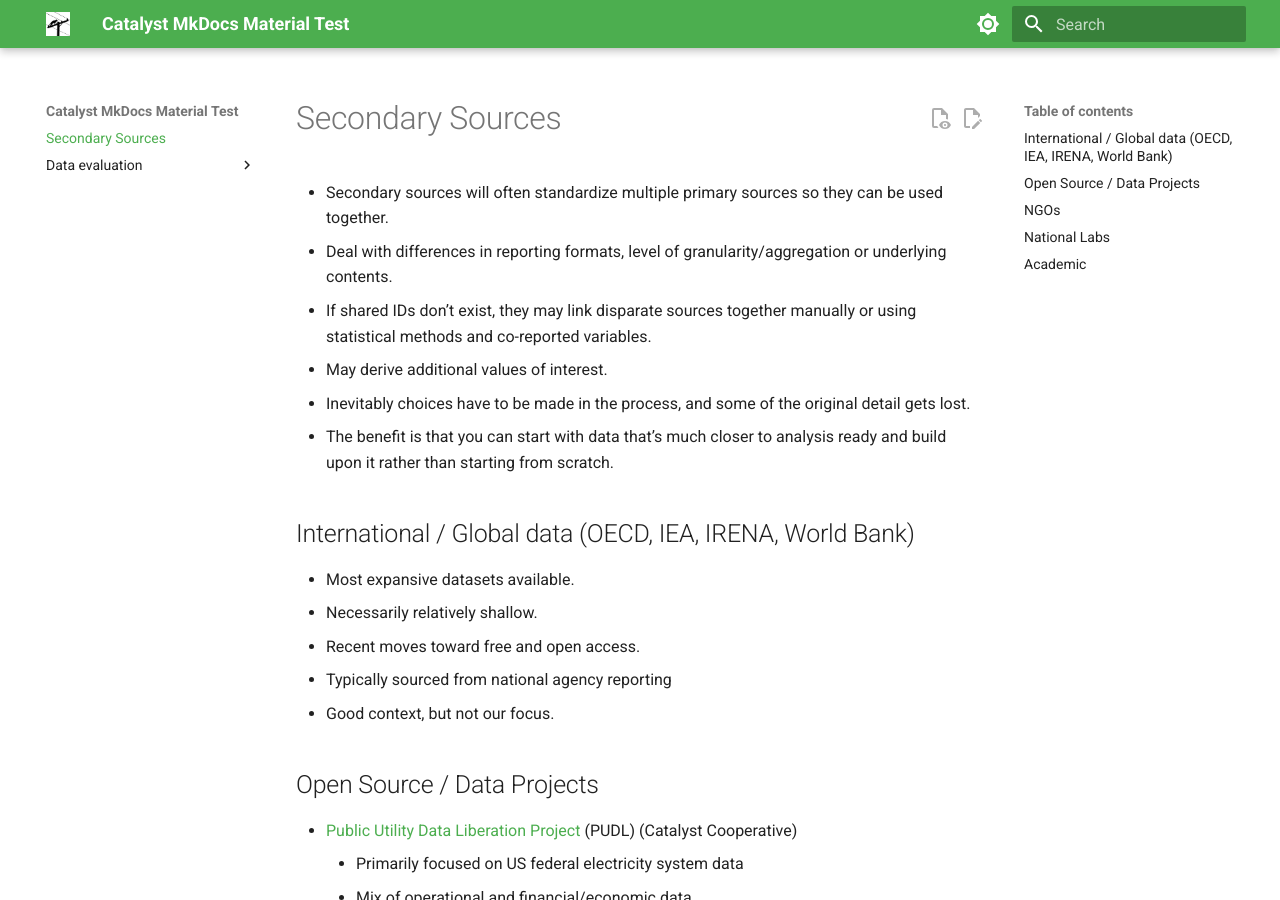
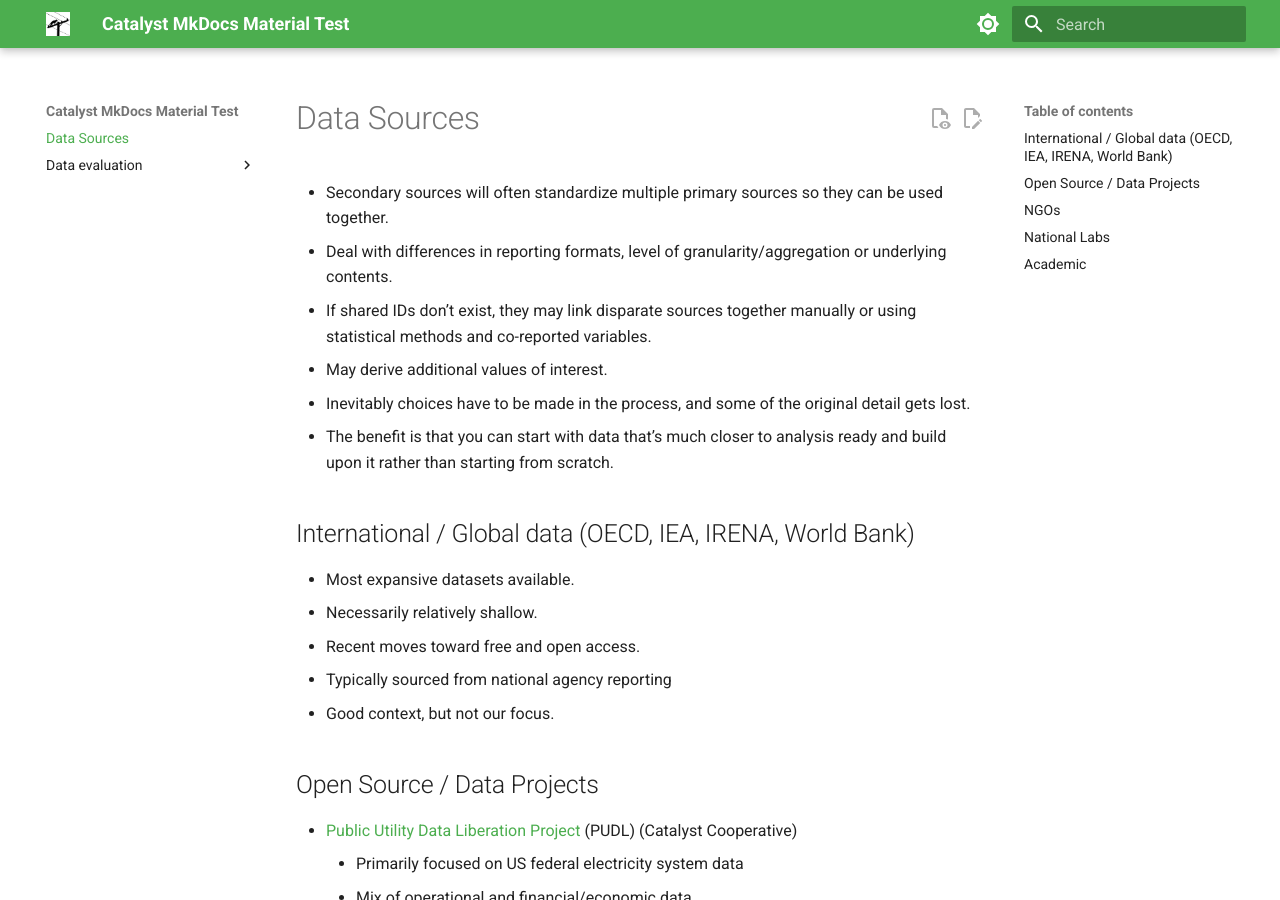
Before and after one commit to catalyst-cooperative/catalyst-cooperative.github.io, an MkDocs documentation site: the page built from docs/index.md, in a window 1280 px wide and 900 px high. Built offline with MkDocs 1.6.1 and Material for MkDocs 9.7.7, drawn with Linux system fonts in a browser that asks for light colours.

````diff
--- a/docs/index.md
+++ b/docs/index.md
@@ -1,67 +1,67 @@
-# Secondary Sources
+# Data Sources
 
-* Secondary sources will often standardize multiple primary sources so they can be used together.
-* Deal with differences in reporting formats, level of granularity/aggregation or underlying contents.
-* If shared IDs don’t exist, they may link disparate sources together manually or using statistical methods and co-reported variables.
-* May derive additional values of interest.
-* Inevitably choices have to be made in the process, and some of the original detail gets lost.
-* The benefit is that you can start with data that’s much closer to analysis ready and build upon it rather than starting from scratch.
+- Secondary sources will often standardize multiple primary sources so they can be used together.
+- Deal with differences in reporting formats, level of granularity/aggregation or underlying contents.
+- If shared IDs don’t exist, they may link disparate sources together manually or using statistical methods and co-reported variables.
+- May derive additional values of interest.
+- Inevitably choices have to be made in the process, and some of the original detail gets lost.
+- The benefit is that you can start with data that’s much closer to analysis ready and build upon it rather than starting from scratch.
 
 ## International / Global data (OECD, IEA, IRENA, World Bank)
 
-* Most expansive datasets available.
-* Necessarily relatively shallow.
-* Recent moves toward free and open access.
-* Typically sourced from national agency reporting
-* Good context, but not our focus.
+- Most expansive datasets available.
+- Necessarily relatively shallow.
+- Recent moves toward free and open access.
+- Typically sourced from national agency reporting
+- Good context, but not our focus.
 
 ## Open Source / Data Projects
 
-* [Public Utility Data Liberation Project](https://catalystcoop-pudl.readthedocs.io/) (PUDL) (Catalyst Cooperative)
-  * Primarily focused on US federal electricity system data
-  * Mix of operational and financial/economic data
-* [Open Grid Emissions Initiative](https://docs.singularity.energy/docs/open-grid-emissions/about_ogei-about-the-open-grid-emissions-initiative) (Singularity Energy)
-  * Uses PUDL, EPA and other data to estimate hourly emissions intensity by location
-* [GridStatus](https://www.gridstatus.io/)
-  * Software behind the API is open source, but setting up the whole tech stack isn’t trivial
-  * Consolidates data from organized markets into a common API
-  * Can’t provide full granularity available in all data sources, because they vary considerably.
-  * Has to provide least-common-denominator data in the name of uniformity
-  * Large benefit in ease of use.
-  * Not actually free and open data – for higher volume usage a $500/mo subscription is required.
-* [PyPSA Meets Earth](https://github.com/pypsa-meets-earth/earth-osm)
-  * Extracts electricity system data from the Open Street Map and converts the format / cleans it up for use in modeling.
+- [Public Utility Data Liberation Project](https://catalystcoop-pudl.readthedocs.io/) (PUDL) (Catalyst Cooperative)
+  - Primarily focused on US federal electricity system data
+  - Mix of operational and financial/economic data
+- [Open Grid Emissions Initiative](https://docs.singularity.energy/docs/open-grid-emissions/about_ogei-about-the-open-grid-emissions-initiative) (Singularity Energy)
+  - Uses PUDL, EPA and other data to estimate hourly emissions intensity by location
+- [GridStatus](https://www.gridstatus.io/)
+  - Software behind the API is open source, but setting up the whole tech stack isn’t trivial
+  - Consolidates data from organized markets into a common API
+  - Can’t provide full granularity available in all data sources, because they vary considerably.
+  - Has to provide least-common-denominator data in the name of uniformity
+  - Large benefit in ease of use.
+  - Not actually free and open data – for higher volume usage a $500/mo subscription is required.
+- [PyPSA Meets Earth](https://github.com/pypsa-meets-earth/earth-osm)
+  - Extracts electricity system data from the Open Street Map and converts the format / cleans it up for use in modeling.
 
 ## NGOs
 
-* [Global Energy Monitor](https://globalenergymonitor.org/)
-  * Worldwide coverage, industry as well as power
-  * Also doing primary data collection in the Global South
-* [Climate Trace Data Downloads](https://climatetrace.org/data)
-* [RMI Utility Transition Hub](https://utilitytransitionhub.rmi.org/)
-* [CarbonPlan Datasets](https://carbonplan.org/data)
-* [Our World In Data](https://ourworldindata.org/) (new [experimental Python API](https://docs.owid.io/projects/etl/api/))
-* [WattTime](https://watttime.org/data-science/data-signals/) marginal emissions & human health impacts by time and location (NGO, but not open data)
+- [Global Energy Monitor](https://globalenergymonitor.org/)
+  - Worldwide coverage, industry as well as power
+  - Also doing primary data collection in the Global South
+- [Climate Trace Data Downloads](https://climatetrace.org/data)
+- [RMI Utility Transition Hub](https://utilitytransitionhub.rmi.org/)
+- [CarbonPlan Datasets](https://carbonplan.org/data)
+- [Our World In Data](https://ourworldindata.org/) (new [experimental Python API](https://docs.owid.io/projects/etl/api/))
+- [WattTime](https://watttime.org/data-science/data-signals/) marginal emissions & human health impacts by time and location (NGO, but not open data)
 
 ## National Labs
 
-* [LBNL grid interconnection queue status](https://emp.lbl.gov/queues)
-* [LBNL Land-Based Wind Wind Market Report](https://emp.lbl.gov/wind-technologies-market-report)
-* [LBNL Tracking the Sun](https://emp.lbl.gov/tracking-the-sun/)
-* [LBNL Utility Scale Solar](https://emp.lbl.gov/utility-scale-solar)
-* [LBNL/USGS US Large Scale PV Database](https://eerscmap.usgs.gov/uspvdb/data/)
-* [LBNL/USGS US Wind Turbine Database](https://eerscmap.usgs.gov/uswtdb/data/)
+- [LBNL grid interconnection queue status](https://emp.lbl.gov/queues)
+- [LBNL Land-Based Wind Wind Market Report](https://emp.lbl.gov/wind-technologies-market-report)
+- [LBNL Tracking the Sun](https://emp.lbl.gov/tracking-the-sun/)
+- [LBNL Utility Scale Solar](https://emp.lbl.gov/utility-scale-solar)
+- [LBNL/USGS US Large Scale PV Database](https://eerscmap.usgs.gov/uspvdb/data/)
+- [LBNL/USGS US Wind Turbine Database](https://eerscmap.usgs.gov/uswtdb/data/)
 
 ## Academic
 
-* Static, self-archived datasets associated with peer reviewed publications, e.g.
+- Static, self-archived datasets associated with peer reviewed publications, e.g.
 
-  * [Shaping photovoltaic array output to align with changing wholesale electricity price profiles](https://zenodo.org/records/3368397) (on Zenodo)
+  - [Shaping photovoltaic array output to align with changing wholesale electricity price profiles](https://zenodo.org/records/3368397) (on Zenodo)
 
-* Semi-automated dataset updates, e.g.
+- Semi-automated dataset updates, e.g.
 
-  * [Power Sector Carbon Index](https://emissionsindex.org/) (Carnegie Mellon University)
-  * [GridEmissions](https://gridemissions.jdechalendar.su.domains/#/) (Stanford University)
+  - [Power Sector Carbon Index](https://emissionsindex.org/) (Carnegie Mellon University)
+  - [GridEmissions](https://gridemissions.jdechalendar.su.domains/#/) (Stanford University)
 
 ```python
 import pandas as pd
````
